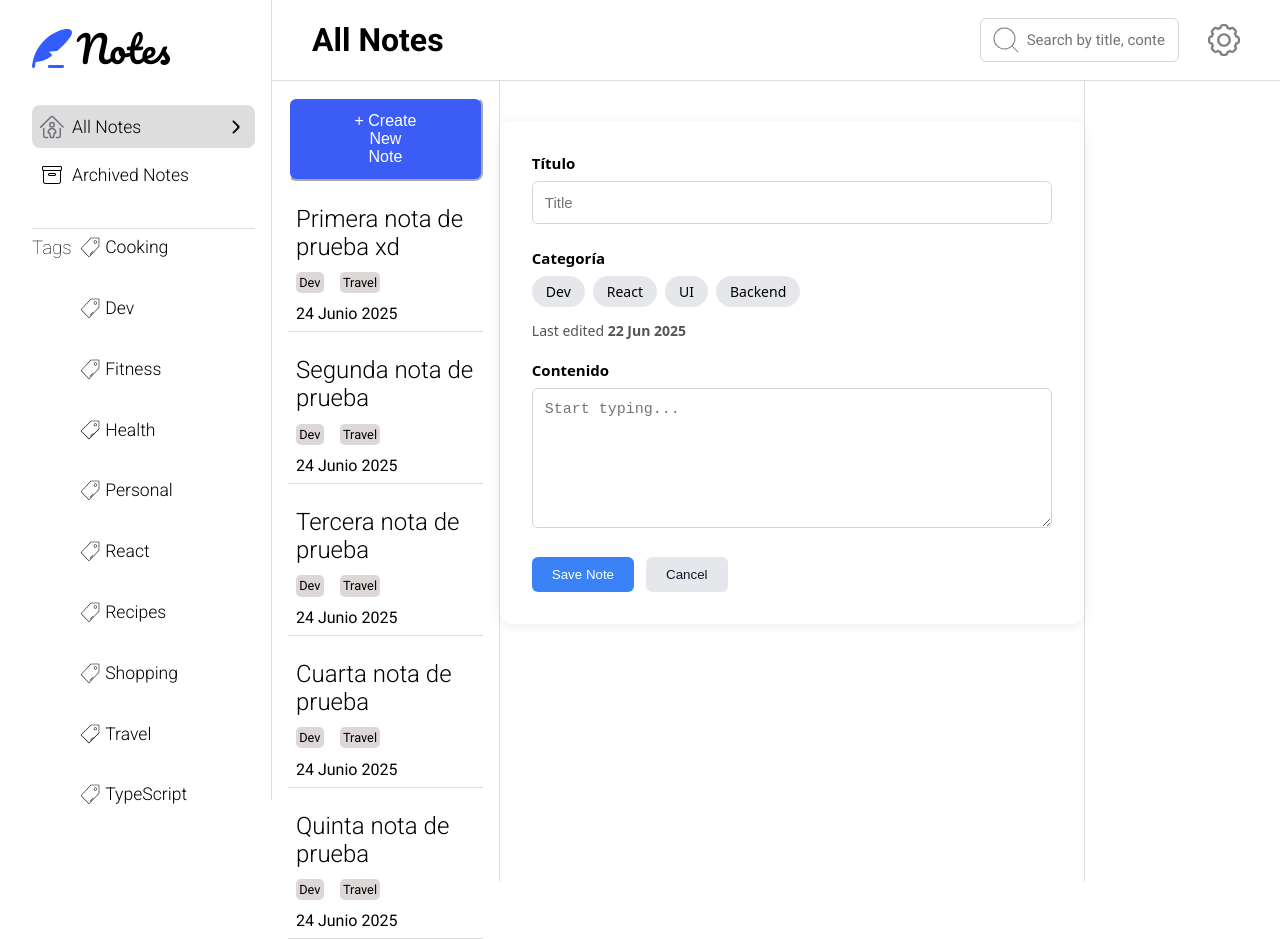
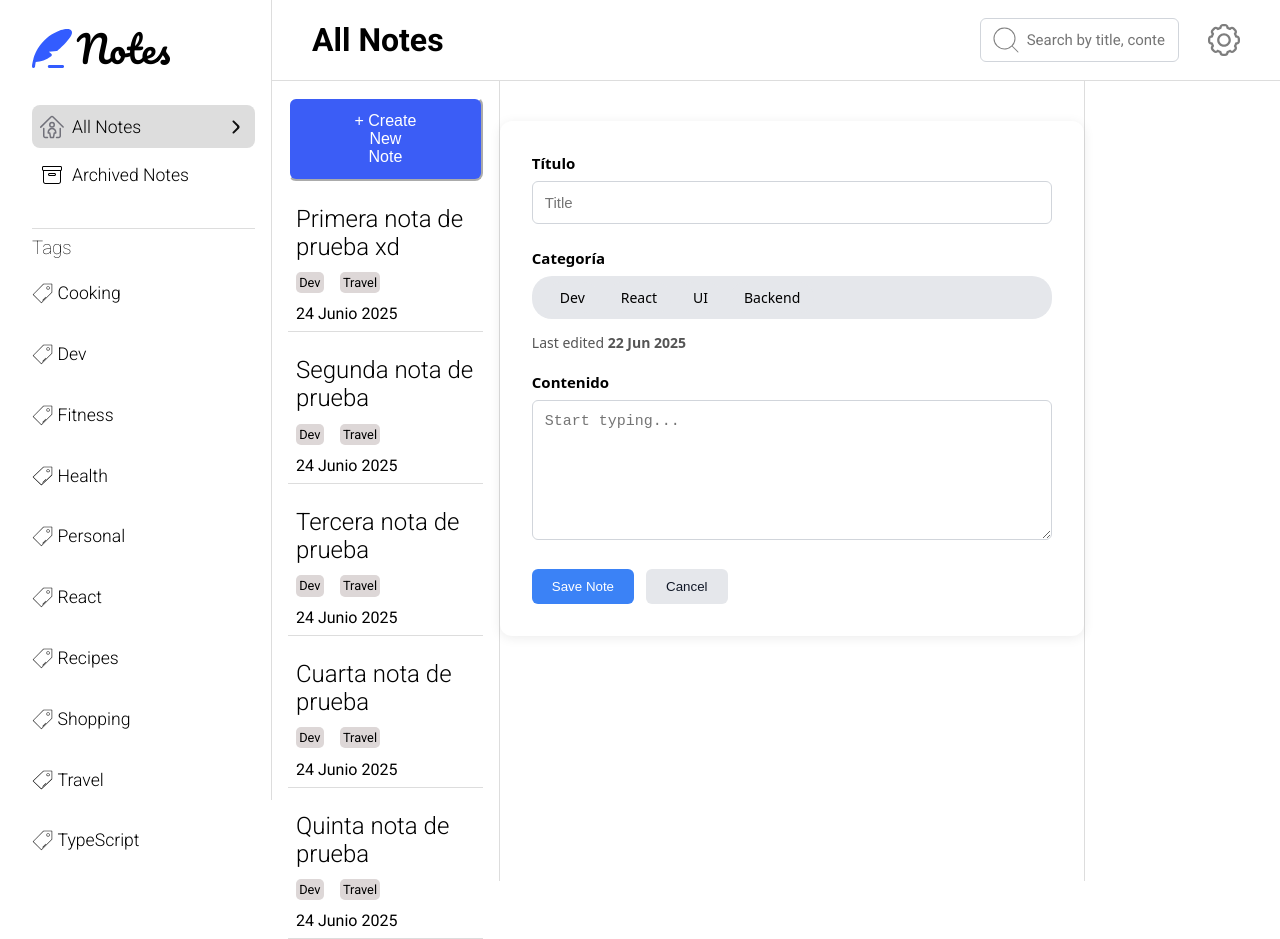
Before and after one commit to AlexF6/challenge-aba, a React (Vite) app: page / in a window 1280 px wide. Both pictures are taken after a click on the button "+ Create New Note". Built offline with nearby package versions, Linux system fonts and the light colour scheme.

Commit message:
Modificacion del form para separarlo de los details

```diff
--- a/src/components/layout/note-section/Formulario.jsx
+++ b/src/components/layout/note-section/Formulario.jsx
@@ -34,7 +34,7 @@ function Formulario({ onCancel }) {
 
       <div className="form-section">
         <label><strong>Categoría</strong></label>
-        <div className="tags">
+        <div className="tag">
           {categorias.map((cat) => (
             <span
               key={cat}
--- a/src/styles/App.css
+++ b/src/styles/App.css
@@ -40,3 +40,11 @@
     height: 100%;
     /* border: 1px solid red; */
 }
+
+.formulario-wrapper {
+  margin-bottom: 1.5rem;
+  background-color: white;
+  padding: 1rem;
+  border-radius: 10px;
+  box-shadow: 0 2px 8px rgba(0,0,0,0.05);
+}
--- a/src/styles/layout/content/Content.css
+++ b/src/styles/layout/content/Content.css
@@ -34,82 +34,94 @@
 }
 
 .formulario {
-  display: flex;
-  flex-direction: column;
-  gap: 10px;
-  margin: 2rem auto;
-  padding: 2rem;
-  max-width: 500px;
-  background-color: #f9fafb;
+  max-width: 600px;
+  margin: 40px auto;
+  background: #ffffff;
   border-radius: 12px;
-  box-shadow: 0 4px 12px rgba(0, 0, 0, 0.1);
-  animation: fadeInUp 0.4s ease-out;
+  box-shadow: 0 2px 12px rgba(0, 0, 0, 0.08);
+  padding: 32px;
+  font-family: system-ui, sans-serif;
 }
 
-.formulario h1 {
-  margin-bottom: 1rem;
-  color: #111827;
-  font-size: 1.5rem;
+.form-section {
+  margin-bottom: 24px;
 }
 
-.formulario input,
-.formulario textarea {
-  padding: 10px 14px;
-  border: 1px solid #d1d5db;
-  border-radius: 8px;
-  font-size: 16px;
-  background-color: white;
-  outline: none;
-  transition: border-color 0.2s;
+label {
+  display: block;
+  margin-bottom: 8px;
+  font-size: 15px;
 }
 
-
-
-.formulario input:focus,
-.formulario textarea:focus {
-  border-color: #3b5df6;
+input[type="text"],
+textarea {
+  width: 100%;
+  padding: 12px;
+  border: 1px solid #d1d5db;
+  border-radius: 6px;
+  font-size: 15px;
 }
 
-.formulario button[type="submit"] {
-  background-color: #3b5df6;
+textarea {
+  min-height: 140px;
+  resize: vertical;
+}
+
+.tags {
+  display: flex;
+  flex-wrap: wrap;
+  gap: 8px;
+}
+
+.tag {
+  background: #e5e7eb;
+  padding: 6px 14px;
+  border-radius: 20px;
+  font-size: 14px;
+  cursor: pointer;
+  transition: all 0.2s ease;
+}
+
+.tag.selected {
+  background-color: #3b82f6;
+  color: white;
+}
+
+.fecha {
+  font-size: 14px;
+  color: #555;
+  margin: -10px 0 20px;
+}
+
+.form-footer {
+  display: flex;
+  gap: 12px;
+}
+
+.save {
+  background-color: #3b82f6;
   color: white;
   padding: 10px 20px;
   border: none;
-  border-radius: 8px;
-  font-size: 16px;
+  border-radius: 6px;
+  font-weight: 500;
   cursor: pointer;
-  transition: background-color 0.3s;
 }
 
-.formulario button[type="submit"]:hover {
-  background-color: #3b5df6;
+.save:hover {
+  background-color: #2563eb;
 }
 
-.cancel-button {
-  background-color: transparent;
-  color: #6b7280;
+.cancel {
+  background-color: #e5e7eb;
+  color: #111827;
   padding: 10px 20px;
-  font-size: 16px;
   border: none;
-  border-radius: 8px;
+  border-radius: 6px;
+  font-weight: 500;
   cursor: pointer;
-  transition: color 0.3s;
 }
 
-.cancel-button:hover {
-  color: #3b5df6;
-  text-decoration: underline;
+.cancel:hover {
+  background-color: #d1d5db;
 }
-
-
-
-@keyframes fadeInUp {
-  from {
-    opacity: 0;
-    transform: translateY(20px);
-  }
-  to {
-    opacity: 1;
-    transform: translateY(0);
-  }
-}
--- a/src/styles/layout/note-section/Content.css
+++ b/src/styles/layout/note-section/Content.css
@@ -67,7 +67,7 @@ textarea {
   resize: vertical;
 }
 
-.tags {
+.tag {
   display: flex;
   flex-wrap: wrap;
   gap: 8px;
--- a/src/styles/layout/sidebar/Sidebar.css
+++ b/src/styles/layout/sidebar/Sidebar.css
@@ -15,6 +15,7 @@
 
 .tags {
     margin-top: 0.5rem;
+    flex-direction: column;
 }
 
 .tags h3 {
```
